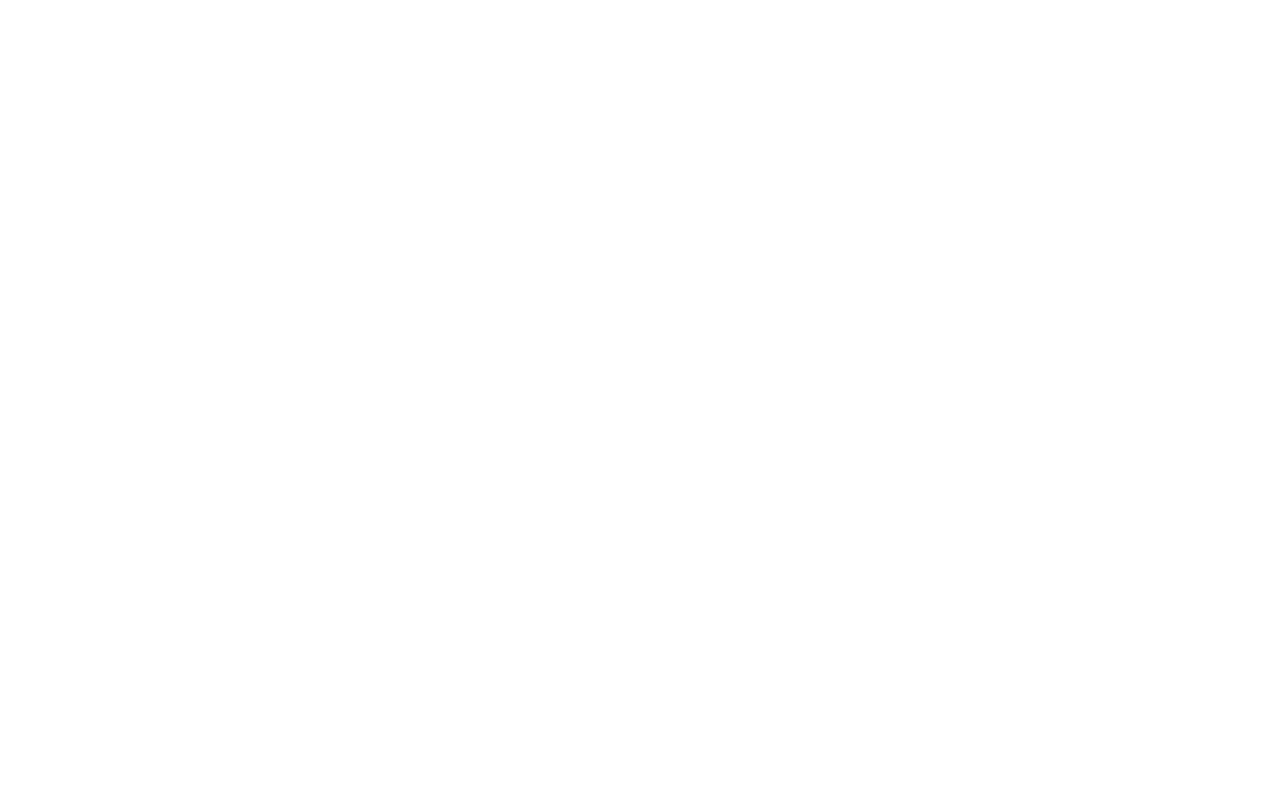
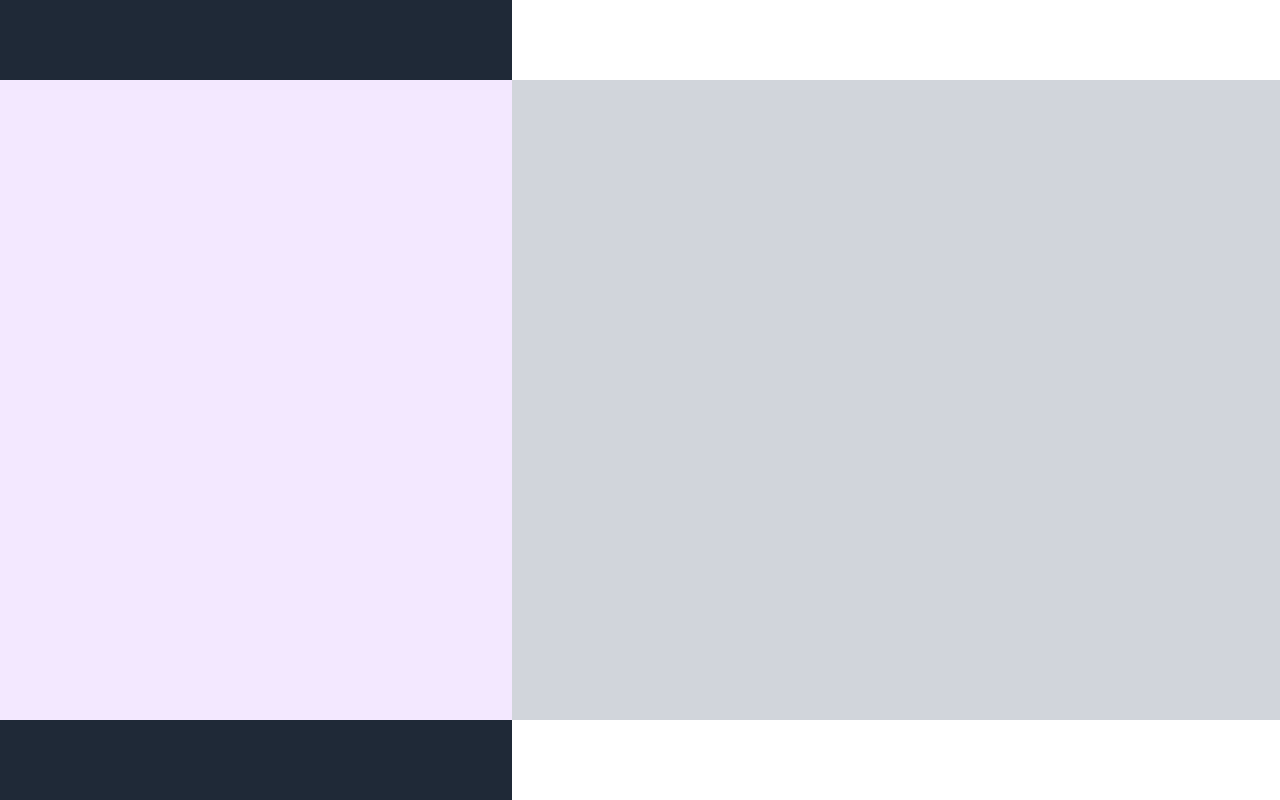
Before and after one commit to YaseeRathnayaka/De-Manager, a React (Vite) app in the folder admin/: page /login in a window 1280 px wide. Built offline with nearby package versions, Linux system fonts and the light colour scheme.

Commit message:
created basic UI in login

```diff
--- a/admin/src/Components/Pages/Login/Login.jsx
+++ b/admin/src/Components/Pages/Login/Login.jsx
@@ -1,11 +1,19 @@
-import React from 'react'
+import React from 'react';
 
 const Login = () => {
   return (
-    <div>
+    <div className="flex h-screen">
+      <div className='bg-gray-800 w-2/5 h-full'>
+        <div className='bg-purple-100 w-full h-4/5 mt-20'>
 
+        </div>
+          </div>
+      <div className='w-3/5 h-full '>
+      <div className='bg-gray-300 w-full h-4/5 mt-20 '>
+      </div>
+        </div>
     </div>
-  )
+  );
 }
 
-export default Login
+export default Login;
```
